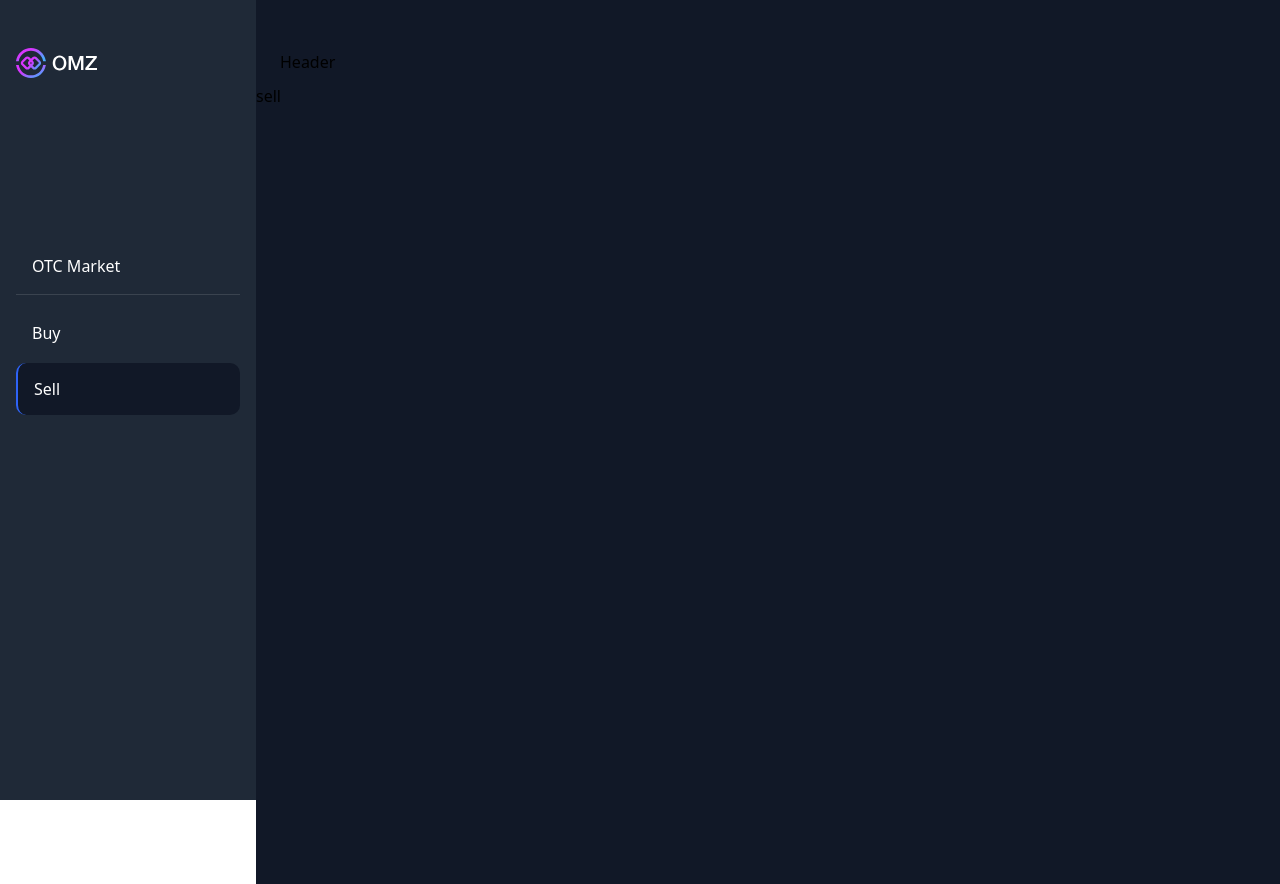
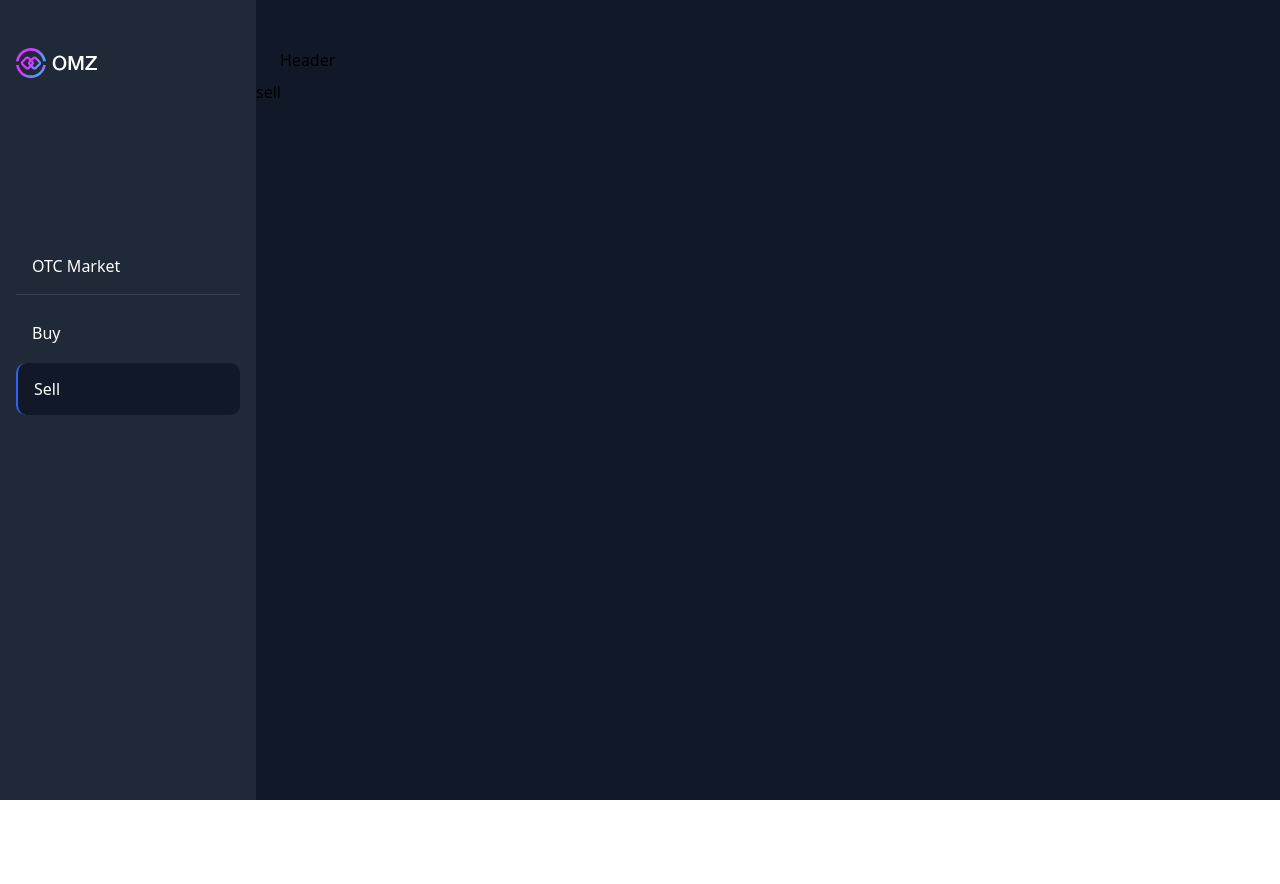
Before and after one commit to yoo-see/injective-otc, a Next.js app in the folder apps/frontend/: page /sell in a window 1280 px wide. After the commit the page ends 800 px from the top, so only its background shows below. Built offline with nearby package versions, Linux system fonts and the light colour scheme.

Commit message:
update layout flex-col

```diff
--- a/apps/frontend/components/layouts/Layout.tsx
+++ b/apps/frontend/components/layouts/Layout.tsx
@@ -5,9 +5,9 @@
 
 const Layout = ({ children }) => {
   return (
-    <div className="flex">
+    <div className="flex justify-center">
       <Sidebar />
-      <div className="flex-1">
+      <div className="flex-1 flex flex-col">
         <Header />
         <div className="w-full h-full bg-gray-900">{children}</div>
       </div>
```
